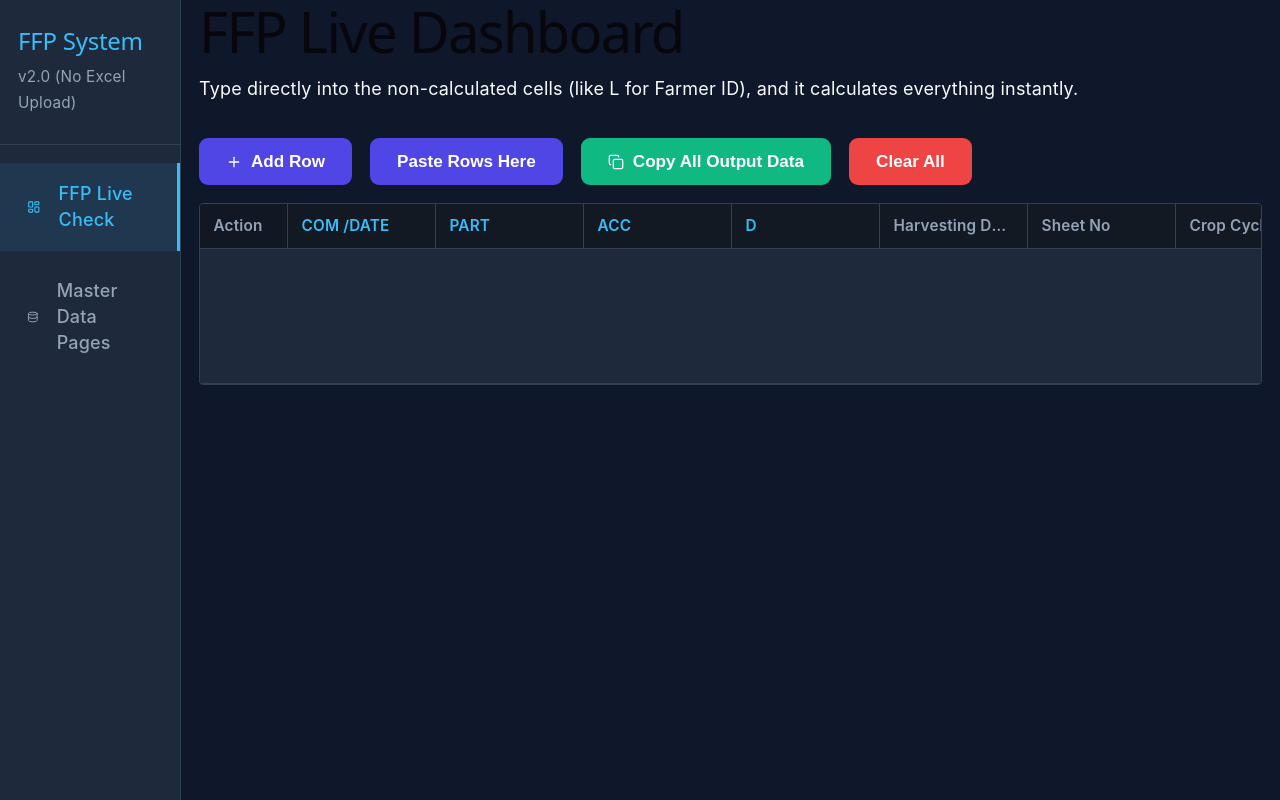
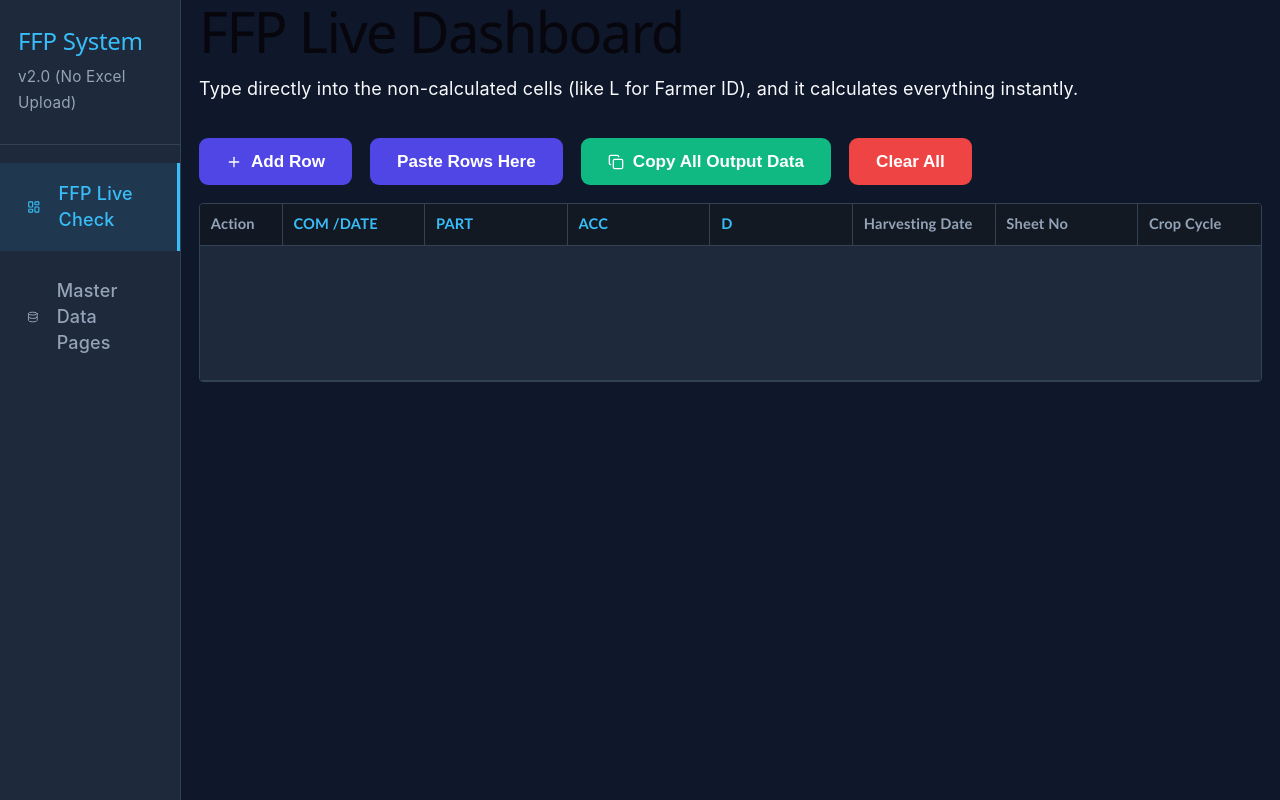
Before and after one commit to Chamod70/FFP_CHECK, a React (Vite) app: page /ffp in a window 1280 px wide. Built offline with nearby package versions, Linux system fonts and the light colour scheme.

Commit message:
Change table font to Calibri 11pt

```diff
--- a/src/App.css
+++ b/src/App.css
@@ -191,6 +191,8 @@ table {
   width: auto; /* Allow table to grow beyond container width */
   border-collapse: collapse;
   white-space: nowrap;
+  font-family: 'Calibri', 'Segoe UI', Arial, sans-serif;
+  font-size: 11pt;
 }
 
 th {
@@ -198,11 +200,11 @@ th {
 }
 
 th, td {
-  padding: 0.5rem 0.75rem;
+  padding: 0.4rem 0.6rem;
   text-align: left;
   border-bottom: 1px solid var(--border-color);
   border-right: 1px solid var(--border-color);
-  font-size: 0.85rem;
+  font-size: 11pt;
   overflow: hidden;
   text-overflow: ellipsis;
 }
```
